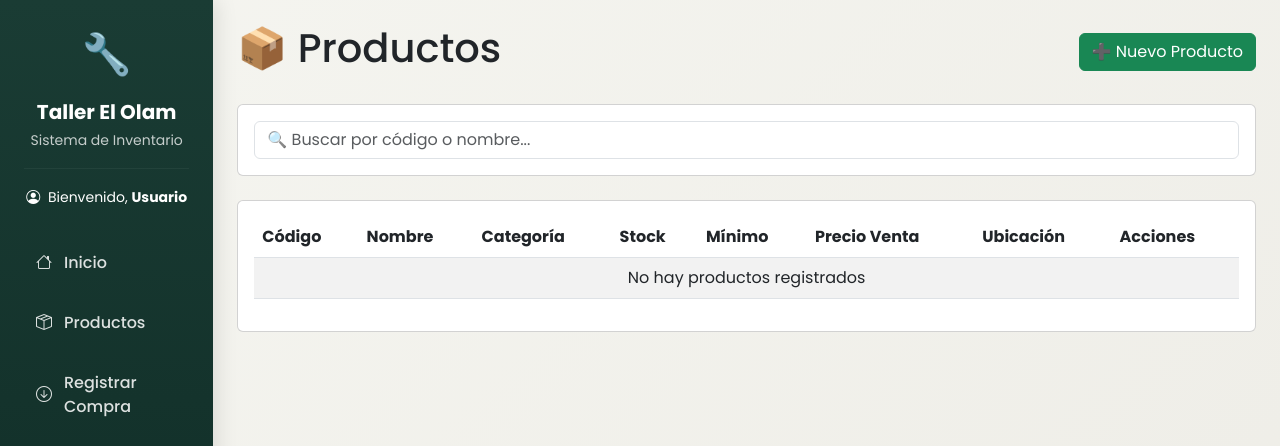
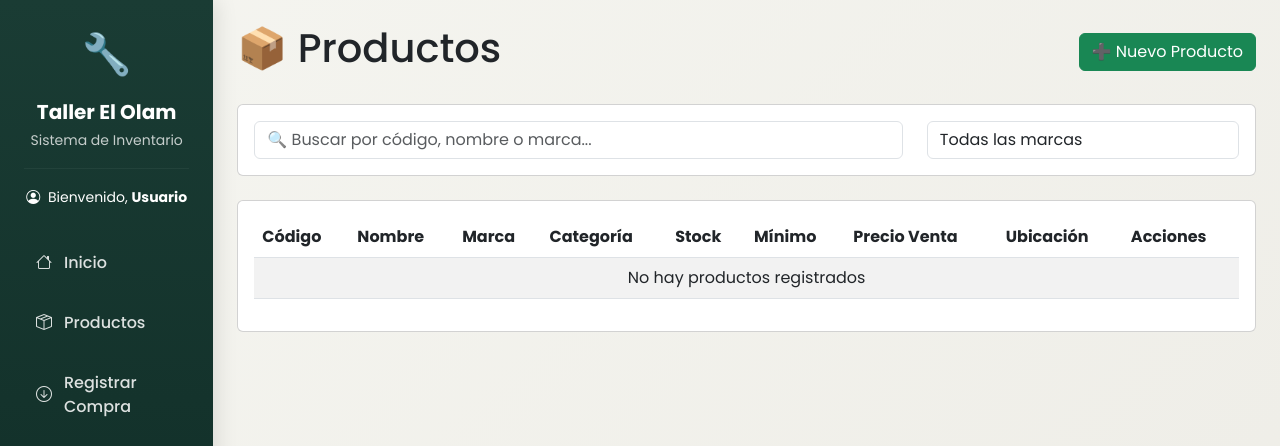
Before and after one commit to Black246/taller_el_olam, a Flask app: page /productos in a window 1280 px wide. Shown: the top 446 px of the page. Run offline with Flask 3, Linux system fonts and the light colour scheme; data that the repository does not hold is empty.

Commit message:
agregar campo marca

```diff
--- a/backend/app/models/producto.py
+++ b/backend/app/models/producto.py
@@ -23,6 +23,11 @@ class Producto(db.Model):
         nombre = db.Column(
             db.String(100),
             nullable=False
+        )
+
+        marca = db.Column(
+            db.String(50),
+            nullable=True
         )
 
         categoria = db.Column(
@@ -105,6 +110,7 @@ class Producto(db.Model):
                 "codigo": self.codigo,
                 "nombre": self.nombre,
                 "categoria": self.categoria,
+                "marca": self.marca,
                 "descripcion": self.descripcion,
                 "stock": self.stock,
                 "stock_minimo": self.stock_minimo,
--- a/backend/app/routes.py
+++ b/backend/app/routes.py
@@ -146,9 +146,14 @@ def productos():
         .all()
     )
 
+    # 🔥 NUEVO: Obtener marcas únicas para el filtro
+    marcas = db.session.query(Producto.marca).distinct().filter(Producto.marca.isnot(None)).all()
+    marcas = [m[0] for m in marcas if m[0]]
+
     return render_template(
         "productos.html",
-        productos=productos
+        productos=productos,
+        marcas=sorted(marcas)  # 🔥 NUEVO
     )
 
 @web_bp.route("/compra")
@@ -300,6 +305,7 @@ def buscar_por_codigo():
             "id": producto.id,
             "codigo": producto.codigo,
             "nombre": producto.nombre,
+            "marca": producto.marca,  # 🔥 NUEVO: AGREGAR MARCA
             "stock": producto.stock,
             "precio_venta": producto.precio_venta
         })
@@ -398,6 +404,7 @@ def nuevo_producto():
             producto = Producto(
                 codigo=request.form["codigo"],
                 nombre=request.form["nombre"],
+                marca=request.form.get("marca"),  # 🔥 NUEVO: AGREGAR ESTA LÍNEA
                 categoria=request.form.get("categoria"),
                 ubicacion=request.form.get("ubicacion"),
                 stock=int(
@@ -458,6 +465,7 @@ def editar_producto(id):
 
         producto.codigo = request.form["codigo"]
         producto.nombre = request.form["nombre"]
+        producto.marca = request.form.get("marca")  # 🔥 NUEVO: AGREGAR ESTA LÍNEA
         producto.categoria = request.form.get("categoria")
         producto.ubicacion = request.form.get("ubicacion")
 
--- a/static/style.css
+++ b/static/style.css
@@ -30,7 +30,7 @@ body {
 }
 
 /* ============================================================
-   SIDEBAR
+                        SIDEBAR
    ============================================================ */
 
 .sidebar {
@@ -346,7 +346,7 @@ body {
 }
 
 /* ============================================================
-   DESKTOP (> 768px)
+                    DESKTOP (> 768px)
    ============================================================ */
 
 @media (min-width: 769px) {
@@ -373,7 +373,7 @@ body {
 }
 
 /* ============================================================
-   TARJETAS DEL DASHBOARD
+TARJETAS DEL DASHBOARD
    ============================================================ */
 
 .dashboard-card {
--- a/templates/productos.html
+++ b/templates/productos.html
@@ -9,18 +9,32 @@
 <!-- Buscador -->
 <div class="card mb-4">
     <div class="card-body">
-        <input type="text" id="buscador" class="form-control" placeholder="🔍 Buscar por código o nombre...">
+        <div class="row">
+            <div class="col-md-8">
+                <input type="text" id="buscador" class="form-control" placeholder="🔍 Buscar por código, nombre o marca...">
+            </div>
+            <div class="col-md-4">
+                <select id="filtroMarca" class="form-control">
+                    <option value="">Todas las marcas</option>
+                    {% for marca in marcas %}
+                        <option value="{{ marca }}">{{ marca }}</option>
+                    {% endfor %}
+                </select>
+            </div>
+        </div>
     </div>
 </div>
 
 <!-- Tabla de productos -->
 <div class="card">
     <div class="card-body">
+        <div class="table-responsive">
             <table class="table table-striped" id="tablaProductos">
                 <thead>
                     <tr>
                         <th>Código</th>
                         <th>Nombre</th>
+                        <th>Marca</th>  <!-- 🔥 NUEVO -->
                         <th>Categoría</th>
                         <th>Stock</th>
                         <th>Mínimo</th>
@@ -31,9 +45,10 @@
                 </thead>
                 <tbody>
                     {% for producto in productos %}
-                <tr>
+                    <tr data-marca="{{ producto.marca or '' }}">
                         <td>{{ producto.codigo }}</td>
                         <td>{{ producto.nombre }}</td>
+                        <td>{{ producto.marca or '-' }}</td>  <!-- 🔥 NUEVO -->
                         <td>{{ producto.categoria or '-' }}</td>
                         <td class="{% if producto.stock <= producto.stock_minimo %}bg-danger text-white{% endif %}">
                             {{ producto.stock }}
@@ -42,37 +57,25 @@
                         <td>${{ "%.2f"|format(producto.precio_venta) }}</td>
                         <td>{{ producto.ubicacion or '-' }}</td>
                         <td>
-                    <a
-                        href="{{ url_for('web.editar_producto', id=producto.id) }}"
-                        class="btn btn-sm btn-primary">
-                        ✏️
-                    </a>
-                    <form
-                        method="POST"
-                        action="{{ url_for('web.eliminar_producto', id=producto.id) }}"
-                        style="display:inline;"
-                        onsubmit="return confirm('¿Eliminar este producto?');"
-                    >
-                        <button
-                            type="submit"
-                            class="btn btn-sm btn-danger">
-                            🗑️
-                        </button>
+                            <a href="{{ url_for('web.editar_producto', id=producto.id) }}" class="btn btn-sm btn-primary">✏️</a>
+                            <form method="POST" action="{{ url_for('web.eliminar_producto', id=producto.id) }}" style="display:inline;" onsubmit="return confirm('¿Eliminar este producto?');">
+                                <button type="submit" class="btn btn-sm btn-danger">🗑️</button>
                             </form>
                         </td>
                     </tr>
                     {% else %}
                     <tr>
-                    <td colspan="8" class="text-center">No hay productos registrados</td>
+                        <td colspan="9" class="text-center">No hay productos registrados</td>
                     </tr>
                     {% endfor %}
                 </tbody>
             </table>
         </div>
     </div>
+</div>
 
 <script>
-    // Buscador en tiempo real
+    // Buscador en tiempo real (código, nombre, marca)
     document.getElementById('buscador').addEventListener('keyup', function() {
         let filtro = this.value.toLowerCase();
         let filas = document.querySelectorAll('#tablaProductos tbody tr');
@@ -87,17 +90,19 @@
         });
     });
 
-    function editarProducto(id) {
-        alert('Funcionalidad de edición - Producto ID: ' + id);
-        // Aquí puedes redirigir a una página de edición
-        // window.location.href = '/producto/editar/' + id;
+    // Filtro por marca
+    document.getElementById('filtroMarca').addEventListener('change', function() {
+        let marcaSeleccionada = this.value.toLowerCase();
+        let filas = document.querySelectorAll('#tablaProductos tbody tr');
+
+        filas.forEach(fila => {
+            let marcaFila = fila.getAttribute('data-marca').toLowerCase();
+            if (marcaSeleccionada === '' || marcaFila === marcaSeleccionada) {
+                fila.style.display = '';
+            } else {
+                fila.style.display = 'none';
             }
-
-    function eliminarProducto(id) {
-        if(confirm('¿Eliminar este producto?')) {
-            alert('Eliminar producto ID: ' + id);
-            // Aquí llamas a la API de eliminación
-        }
-    }
+        });
+    });
 </script>
 {% endblock %}
```
Also changed, not shown: templates/editar_producto.html (+22 -0 lines), templates/nuevo_producto.html (+28 -4 lines). Lines whose indentation alone changed are shown as unchanged.
